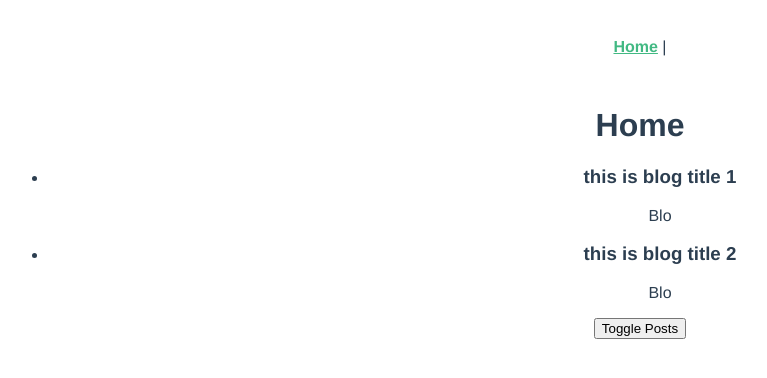
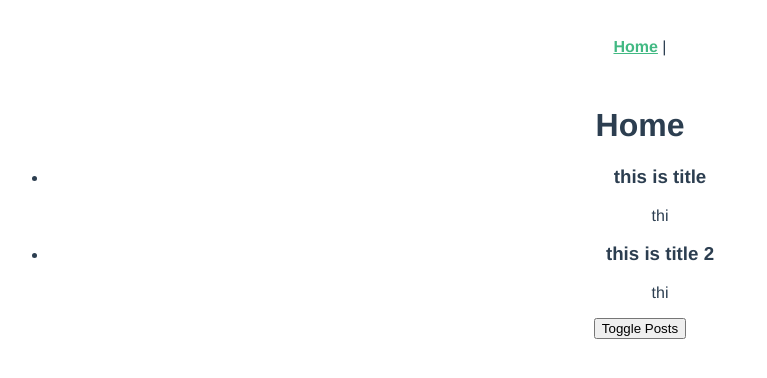
Before and after one commit to himanshurahi/Vue-JS, a Vue app in the folder blog/: page / in a window 1280 px wide. Shown: the top 378 px of the page, without its empty margins (0-767 px from the left). Built offline with nearby package versions, Linux system fonts and the light colour scheme; data requests are answered from the project's data file.

Commit message:
Async Code

```diff
--- /dev/null
+++ b/blog/data/db.json
@@ -0,0 +1,22 @@
+{
+    "posts": [
+        {
+            "id": 1,
+            "title": "this is title",
+            "body": "this is body",
+            "tags": [
+                "webdev",
+                "tester"
+            ]
+        },
+        {
+            "id": 2,
+            "title": "this is title 2",
+            "body": "this is body 2",
+            "tags": [
+                "webdev 2",
+                "tester 2"
+            ]
+        }
+    ]
+}
--- a/blog/src/views/Home.vue
+++ b/blog/src/views/Home.vue
@@ -1,7 +1,13 @@
 <template>
   <div class="home">
     <h1>Home</h1>
-    <PostList :posts="posts" v-if="showPosts" />
+    <div v-if="error">
+      <h1>{{ error }}</h1>
+    </div>
+    <div v-if="posts.length">
+      <PostList :posts="posts" v-if="showPosts" />
+    </div>
+    <h3 v-else>Loading..</h3>
     <button @click="showPosts = !showPosts">Toggle Posts</button>
   </div>
 </template>
@@ -13,14 +19,27 @@
   name: "Home",
   components: { PostList },
   setup() {
-    const posts = ref([
-      { title: "this is blog title 1", body: "Blog Body 1", id: 1 },
-      { title: "this is blog title 2", body: "Blog Body 2", id: 2 },
-    ]);
-
+    const posts = ref([]);
+    const error = ref(null);
     const showPosts = ref(true);
 
-    return { posts, showPosts };
+    const load = async () => {
+      try {
+        let data = await fetch("http://localhost:3000/posts");
+        if (!data.ok) {
+          throw Error("No Data");
+        }
+
+        posts.value = await data.json();
+      } catch (e) {
+        error.value = e.message;
+        console.log(error.value);
+      }
+    };
+
+    load();
+
+    return { posts, showPosts, error };
   },
 };
 </script>
```
